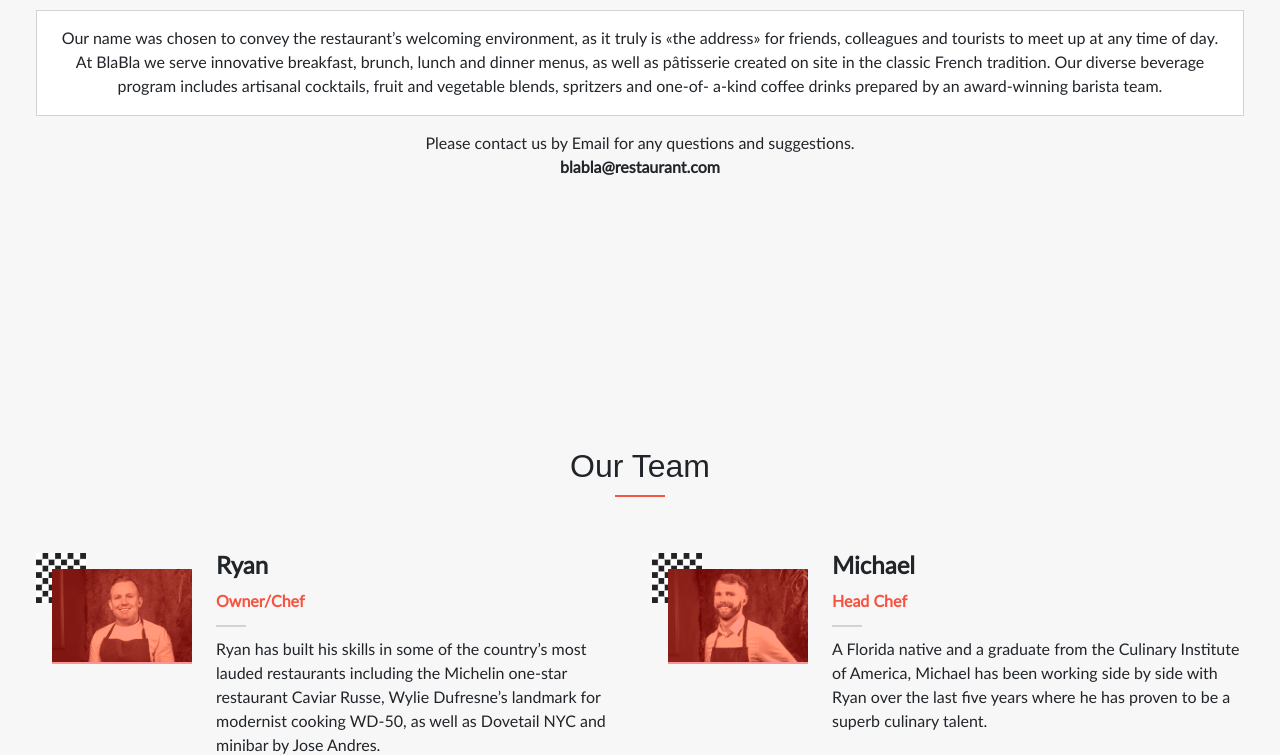
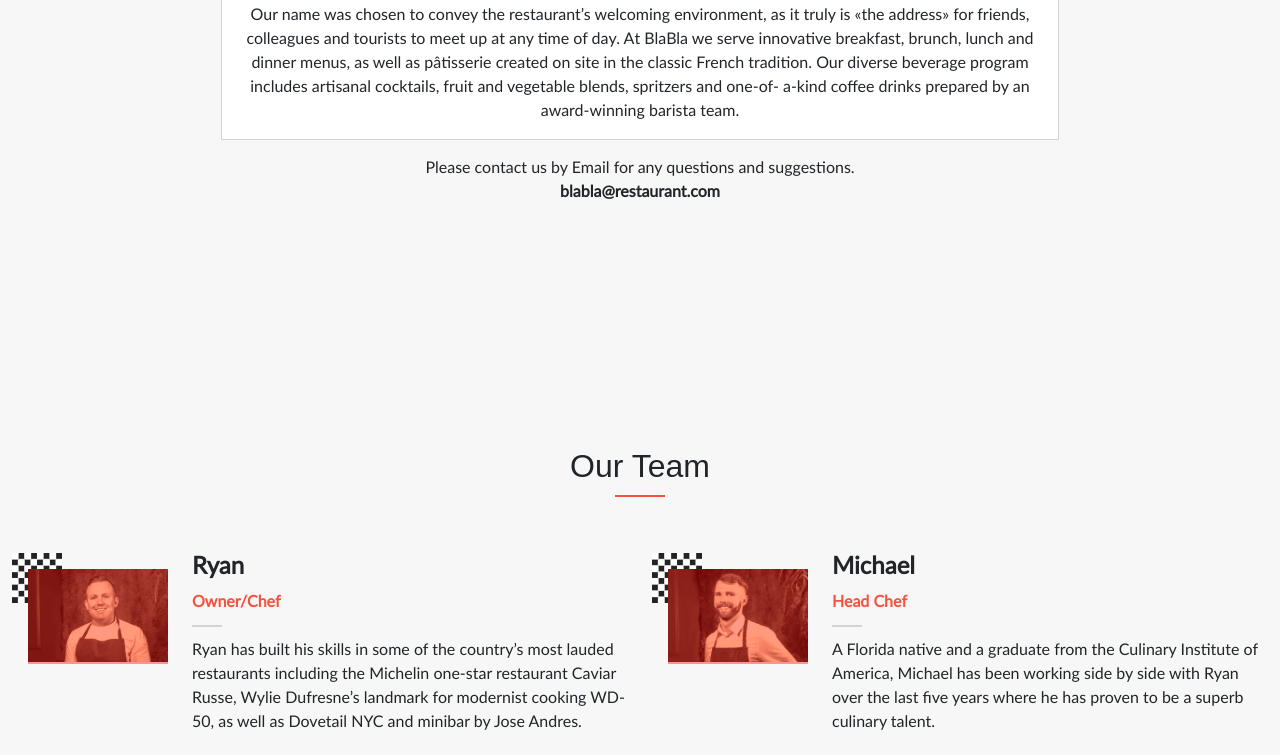
Before and after one commit to damdafayton/restaurant, a website: page about.html in a window 1280 px wide. Shown: the part 385-1140 px from the top of the page. Drawn offline with Linux system fonts and the light colour scheme; files whose address does not match are found by name; a web font is replaced by a local one.

Commit message:
Fix linter

```diff
--- a/about.html
+++ b/about.html
@@ -13,10 +13,12 @@
 <body>
     <header>
     </header>
-    <main class="container-fluid bg-gray row mx-0">
+    <main class="container`-fluid bg-gray row mx-0">
         <section class="vh100 align-items-center justify-content-center">
             <h1>ABOUT US</h1>
-            <p class="bg-white py-3 px-3 border-gray my-3">Our name was chosen to convey the restaurant’s welcoming
+            <p class="bg-white py-3 px-3 border-gray my-3 col-md-10 col-lg-8">Our name was chosen to convey the
+                restaurant’s
+                welcoming
                 environment,
                 as it truly
                 is
```
